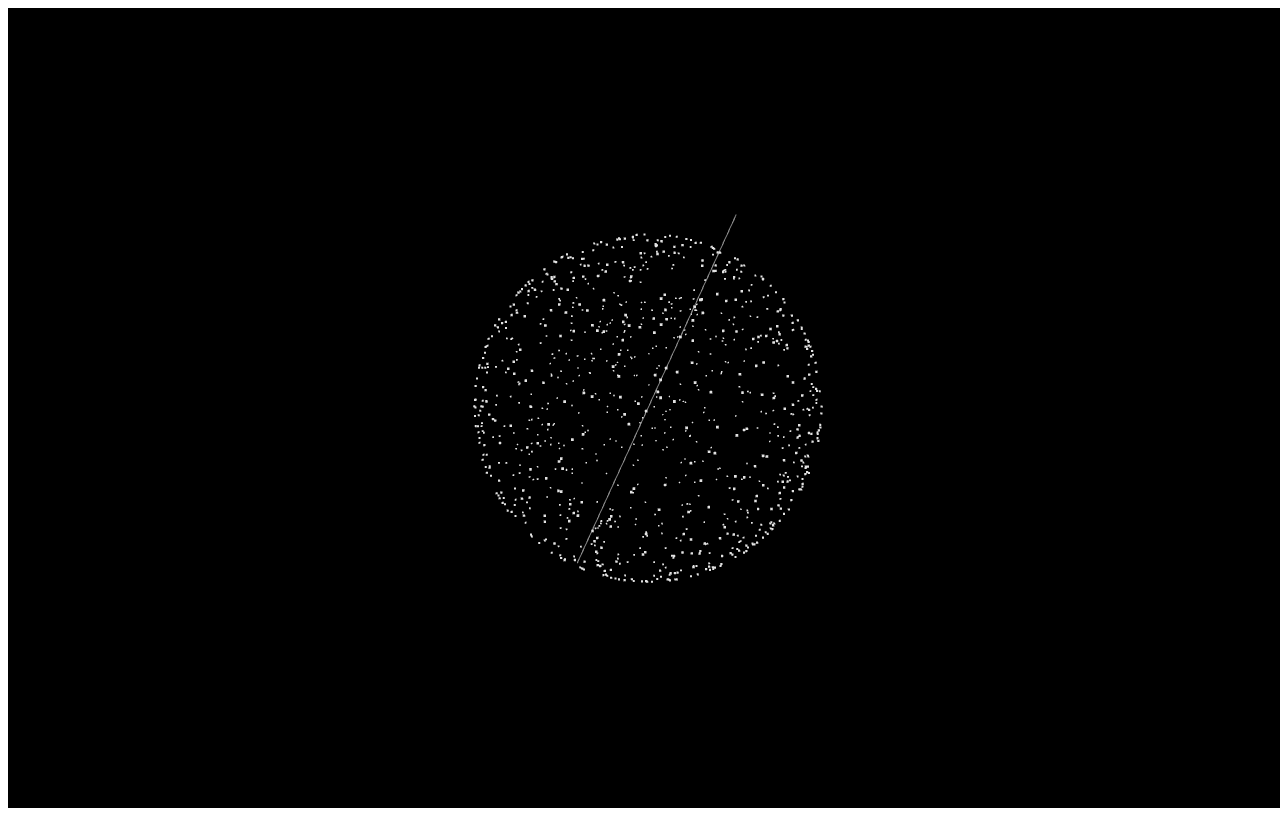
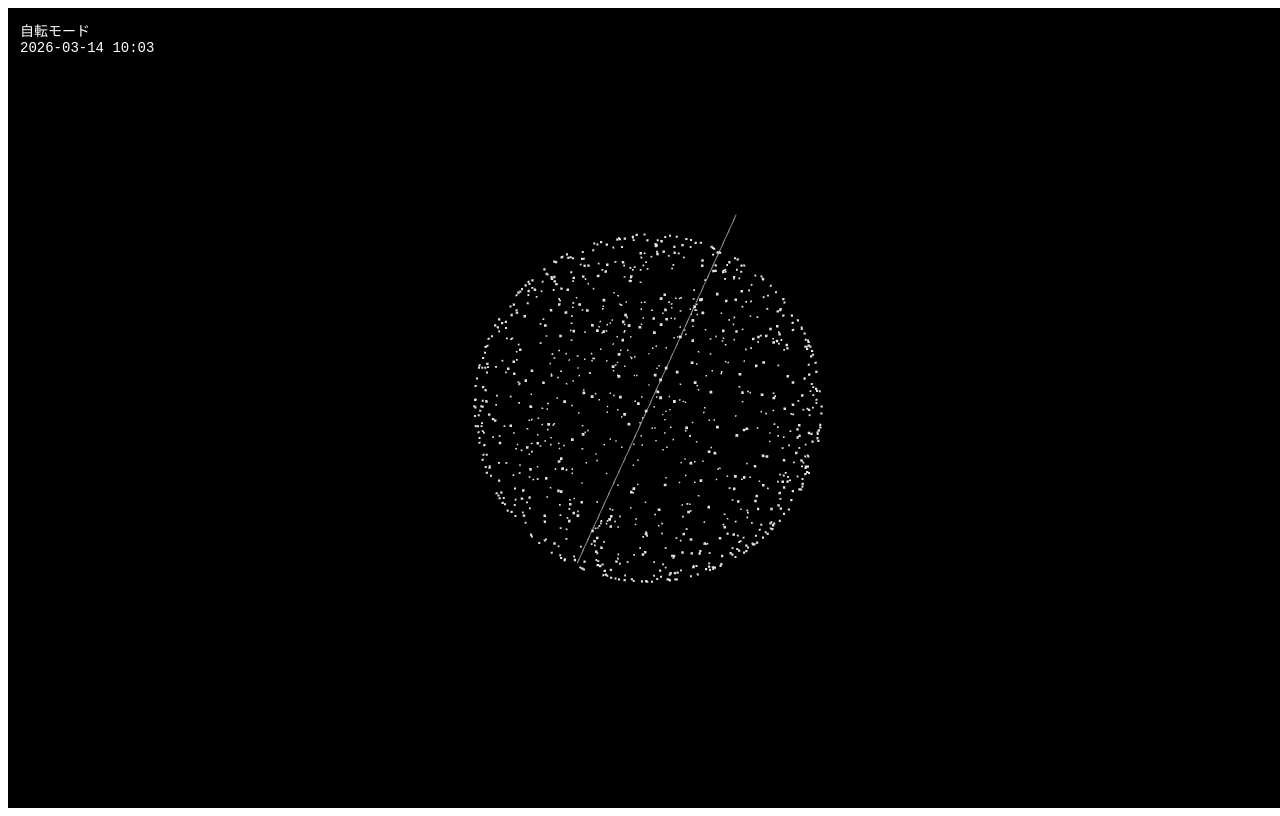
Before and after one commit to GoldenPoisonedApple/HappyBirthDay-Universe, a React (Vite) app: page / in a window 1280 px wide. Built offline with nearby package versions, Linux system fonts and the light colour scheme.

Commit message:
一応表示

```diff
--- a/src/App.tsx
+++ b/src/App.tsx
@@ -1,6 +1,7 @@
 // メインアプリケーションファイル
 // 3Dシーン全体を管理し、カメラ制御とモード切替を行う
 import { Canvas, useThree, useFrame } from '@react-three/fiber';
+import { Html } from '@react-three/drei';
 import { useRef, useState } from 'react';
 import * as THREE from 'three';
 import '@react-three/fiber';
@@ -12,7 +13,10 @@ import {
   TARGET_INTERPOLATION_SPEED,
   ORBIT_MODE_THRESHOLD,
   DRAG_SENSITIVITY_VERTICAL,
+  ROTATION_TIME_SCALE,
+  ORBIT_TIME_SCALE,
 } from './constants';
+
 
 // 3Dシーンのメインコンテンツコンポーネント
 // カメラ制御とモード管理を行う
@@ -48,6 +52,23 @@ function AppContent() {
     return earthPosition.current.clone().lerp(new THREE.Vector3(0, 0, 0), zoom.current);
   };
 
+  // 日付表示フォーマット（YYYY-MM-DD HH:MM）
+  function formatDate(date: Date) {
+    const pad = (n: number) => String(n).padStart(2, '0');
+    const year = date.getFullYear();
+    const month = pad(date.getMonth() + 1);
+    const day = pad(date.getDate());
+    const hours = pad(date.getHours());
+    const minutes = pad(date.getMinutes());
+    return `${year}-${month}-${day} ${hours}:${minutes}`;
+  }
+
+  // シミュレーション内の日時管理
+  const initialSimulatedDate = new Date();
+  const simulatedTimeRef = useRef(initialSimulatedDate);
+  const [displayTime, setDisplayTime] = useState(() => formatDate(initialSimulatedDate));
+  const timeAccumulator = useRef(0);
+
   // 毎フレームの更新処理
   useFrame((_, delta) => {
     // ズームの滑らかな遷移
@@ -68,14 +89,46 @@ function AppContent() {
       modeRef.current = nextMode;
       setMode(nextMode);
     }
+
+    // 日付をモードに応じて進める（自転: 1秒=1時間、公転: 1秒=1日）
+    const timeScale = modeRef.current === 'rotation' ? ROTATION_TIME_SCALE : ORBIT_TIME_SCALE;
+    const deltaMs = delta * 1000 * timeScale;
+    simulatedTimeRef.current = new Date(simulatedTimeRef.current.getTime() + deltaMs);
+
+    // 表示更新は0.2秒ごとに行う
+    timeAccumulator.current += delta;
+    if (timeAccumulator.current >= 0.2) {
+      timeAccumulator.current = 0;
+      setDisplayTime(formatDate(simulatedTimeRef.current));
+    }
   });
 
   return (
-    <InteractiveParticleSphere
-      mode={mode}
-      onVerticalDrag={handleVerticalDrag}
-      onEarthPositionChange={handleEarthPositionChange}
-    />
+    <>
+      <Html fullscreen style={{ pointerEvents: 'none' }}>
+        <div
+          style={{
+            position: 'absolute',
+            top: 12,
+            left: 12,
+            color: 'white',
+            fontFamily: 'monospace',
+            fontSize: 14,
+            pointerEvents: 'none',
+            userSelect: 'none',
+          }}
+        >
+          <div>{mode === 'rotation' ? '自転モード' : '公転モード'}</div>
+          <div>{displayTime}</div>
+        </div>
+      </Html>
+
+      <InteractiveParticleSphere
+        mode={mode}
+        onVerticalDrag={handleVerticalDrag}
+        onEarthPositionChange={handleEarthPositionChange}
+      />
+    </>
   );
 }
 
--- a/src/constants.ts
+++ b/src/constants.ts
@@ -38,6 +38,10 @@ export const DAMPING_FACTOR = 5.0;             // 回転減衰係数
 export const CONSTANT_ROTATION_SPEED = 0.01;   // 定常回転速度
 export const VELOCITY_THRESHOLD = 0.0001;      // 速度の閾値（これ以下は0とみなす）
 
+// 日付表示の時間スケール
+export const ROTATION_TIME_SCALE = 60 * 60;    // 自転モード：1秒が1時間に相当 (3600秒)
+export const ORBIT_TIME_SCALE = 24 * 60 * 60;  // 公転モード：1秒が1日に相当 (86400秒)
+
 // ジオメトリ設定
 export const POINTS_COUNT = 1000;              // 球面上に配置するパーティクル数
 export const AXIS_LINE_MULTIPLIER = 1.2;       // 軸線の長さ倍率
```
